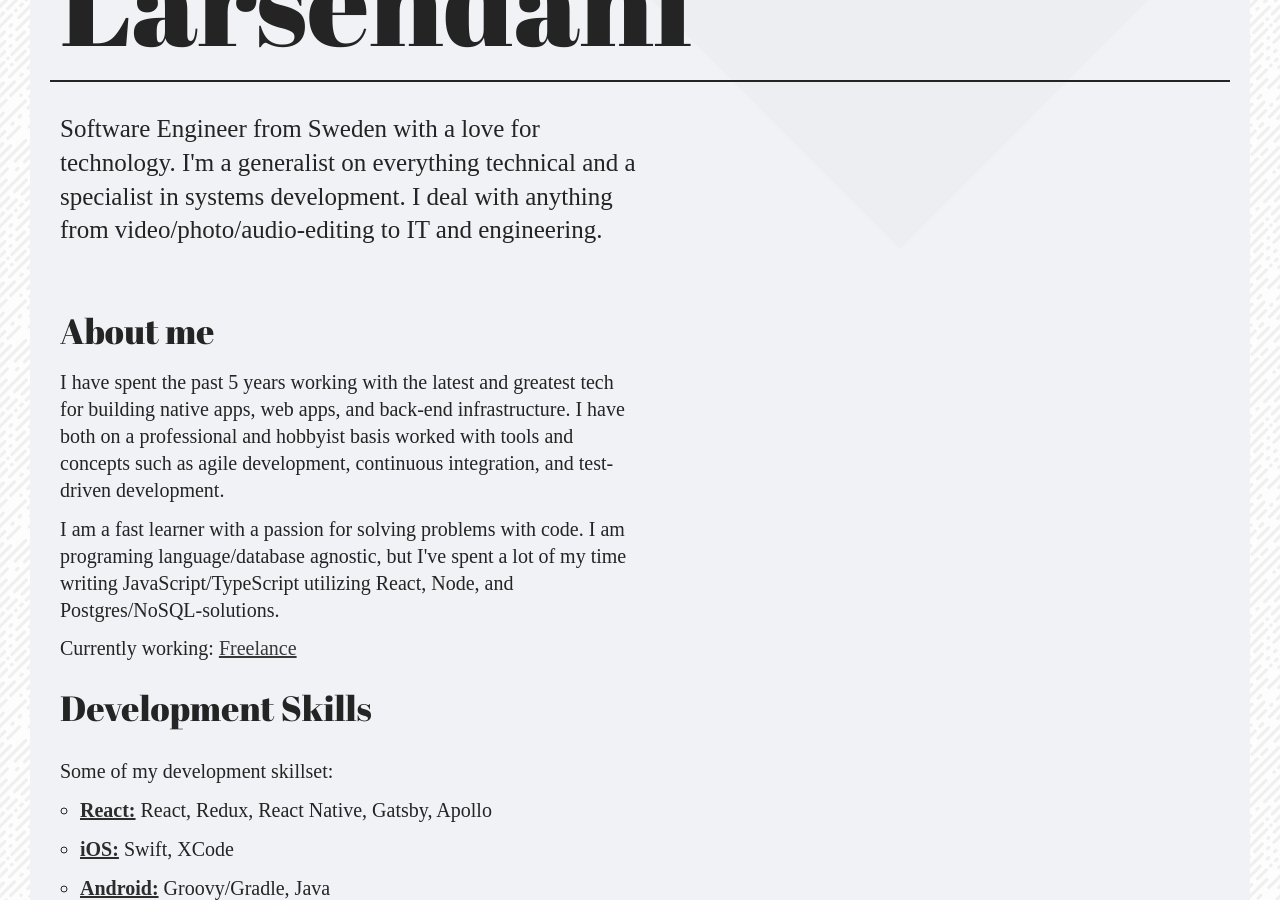
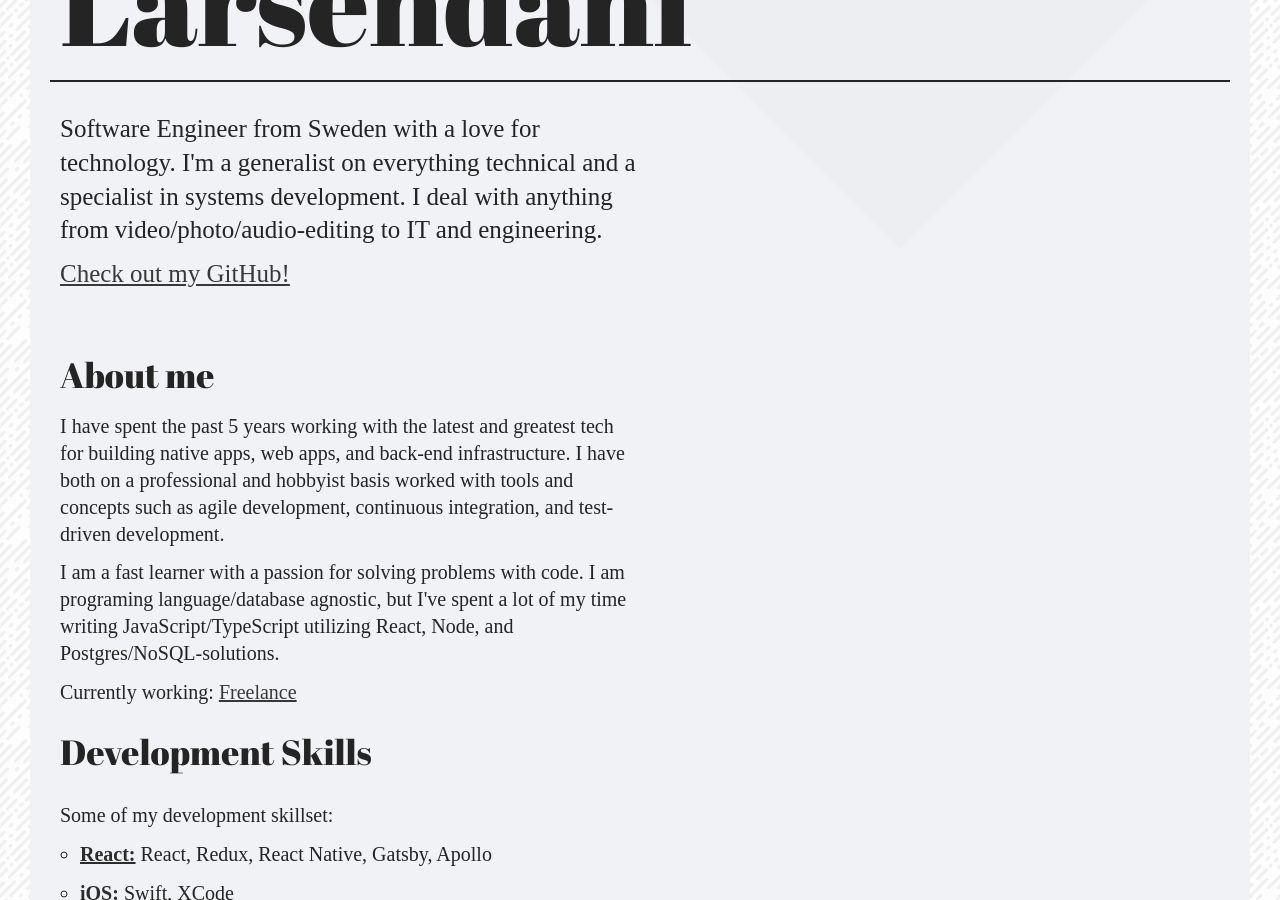
Before and after one commit to ghostops/ghostops.github.io, a Jekyll site: the page built from index.html, in a window 1280 px wide and 900 px high, scrolled down 414 px. Built offline with Jekyll 4.4.1, drawn with Linux system fonts in a browser that asks for light colours; comment, search, counter and statistics services are not loaded.

Commit message:
add github link

```diff
--- a/index.html
+++ b/index.html
@@ -25,6 +25,8 @@ permalink: /
 			I'm a generalist on everything technical and a specialist in systems development.
 			I deal with anything from video/photo/audio-editing to IT and engineering.
 		</p>
+
+		<p><a href="https://github.com/ghostops">Check out my GitHub!</a></p>
 	</header>
 
 	<section class="max50">
```
